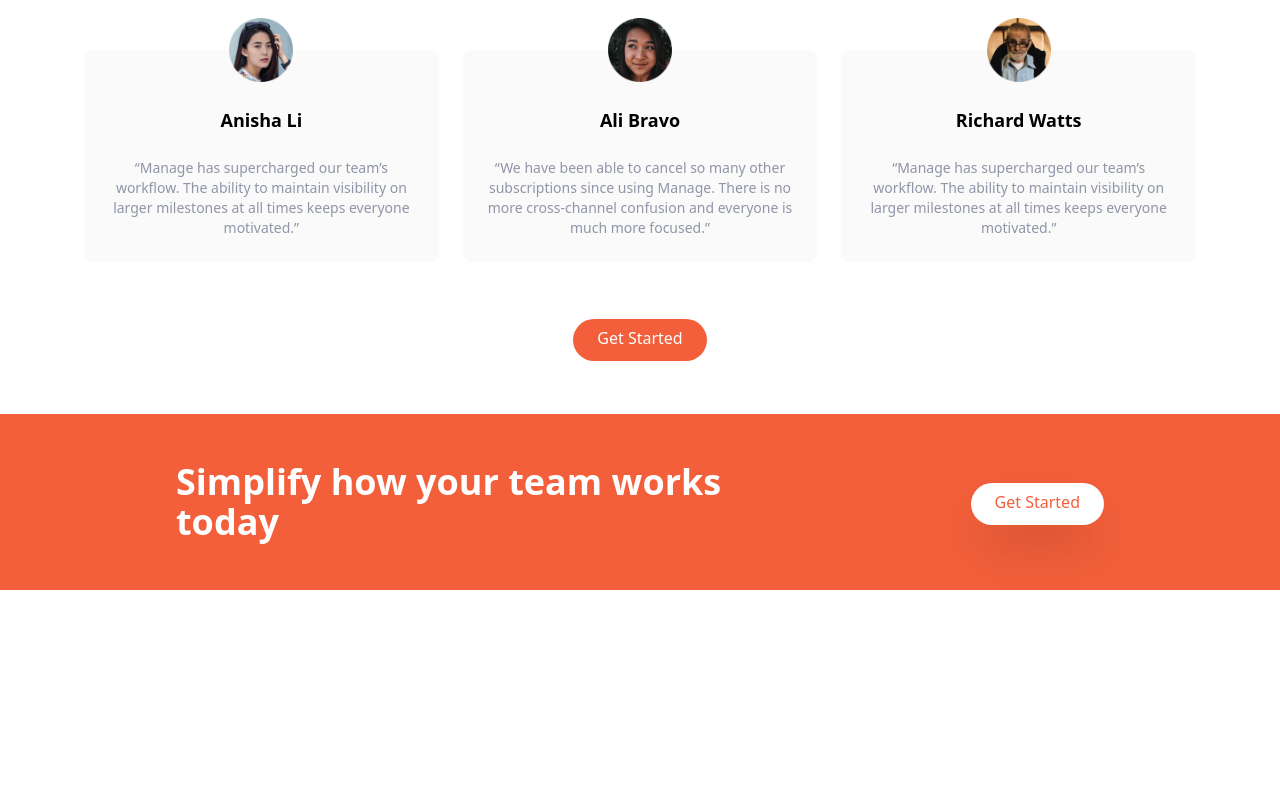
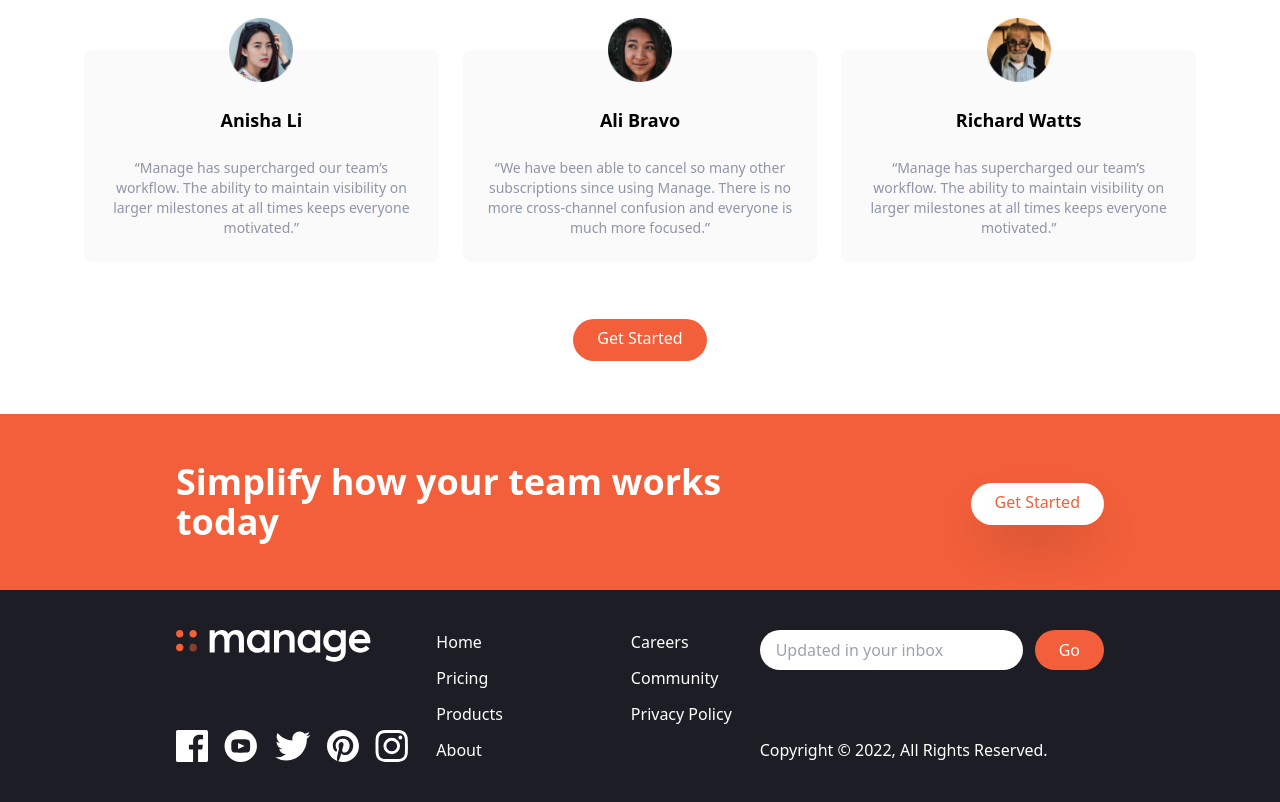
Before and after one commit to MahmoudMasriShayyah/Manage-Tailwind, a website: page index.html in a window 1280 px wide. Shown: the part 1354-2156 px from the top of the page. Before the commit the page ends 1944 px from the top, so only its background shows below. Drawn offline with Linux system fonts and the light colour scheme.

Commit message:
Adding footer Section

```diff
--- a/index.html
+++ b/index.html
@@ -222,5 +222,66 @@
   </div>
 </section>
 
+<!-- Footer -->
+<footer class="bg-veryDarkBlue">
+  <!-- Flex Container -->
+  <div class="container flex flex-col-reverse justify-between px-6 py-10 mx-auto space-y-8 md:flex-row md:space-y-0">
+    <!-- Logo and social links container -->
+    <div class="flex flex-col-reverse items-center justify-between space-y-12 md:flex-col md:space-y-0 md:items-start">
+      <div class="mx-auto my-6 text-center text-white md:hidden">Copyright &copy; 2022, All Rights Reserved.</div>
+      <!-- Logo -->
+      <div>
+        <img src="img/logo-white.svg" class="h-8" alt="">
+      </div>
+      <!-- Social Links Container -->
+      <div class="flex justify-center space-x-4">
+        <!-- Link 1 -->
+        <a href="#">
+          <img src="img/icon-facebook.svg" alt="" class="h-8">
+        </a>
+        <!-- Link 2 -->
+        <a href="#">
+          <img src="img/icon-youtube.svg" alt="" class="h-8">
+        </a>
+        <!-- Link 3 -->
+        <a href="#">
+          <img src="img/icon-twitter.svg" alt="" class="h-8">
+        </a>
+        <!-- Link 4 -->
+        <a href="#">
+          <img src="img/icon-pinterest.svg" alt="" class="h-8">
+        </a>
+        <!-- Link 5 -->
+        <a href="#">
+          <img src="img/icon-instagram.svg" alt="" class="h-8">
+        </a>
+      </div>
+    </div>
+    <!-- List Container -->
+    <div class="flex justify-around space-x-32">
+      <div class="flex flex-col space-y-3 text-white">
+        <a href="#" class="hover:text-brightRed">Home</a>
+        <a href="#" class="hover:text-brightRed">Pricing</a>
+        <a href="#" class="hover:text-brightRed">Products</a>
+        <a href="#" class="hover:text-brightRed">About</a>
+      </div>
+      <div class="flex flex-col space-y-3 text-white">
+        <a href="#" class="hover:text-brightRed">Careers</a>
+        <a href="#" class="hover:text-brightRed">Community</a>
+        <a href="#" class="hover:text-brightRed">Privacy Policy</a>
+      </div>
+    </div>
+    <!-- Input Container -->
+    <div class="flex flex-col justify-between">
+      <form>
+        <div class="flex space-x-3">
+          <input type="text" class="flex-1 px-4 rounded-full focus:outline-none" placeholder="Updated in your inbox">
+          <button class="px-6 py-2 text-white rounded-full bg-brightRed hover:bg-brightRedLight focus:outline-none">Go</button>
+        </div>
+      </form>
+      <div class="hidden text-white md:block">Copyright &copy; 2022, All Rights Reserved.</div>
+    </div>
+  </div>
+</footer>
 </body>
 </html>
```
Also changed, not shown: timeline.txt (+4 -3 lines), css/main.css.
